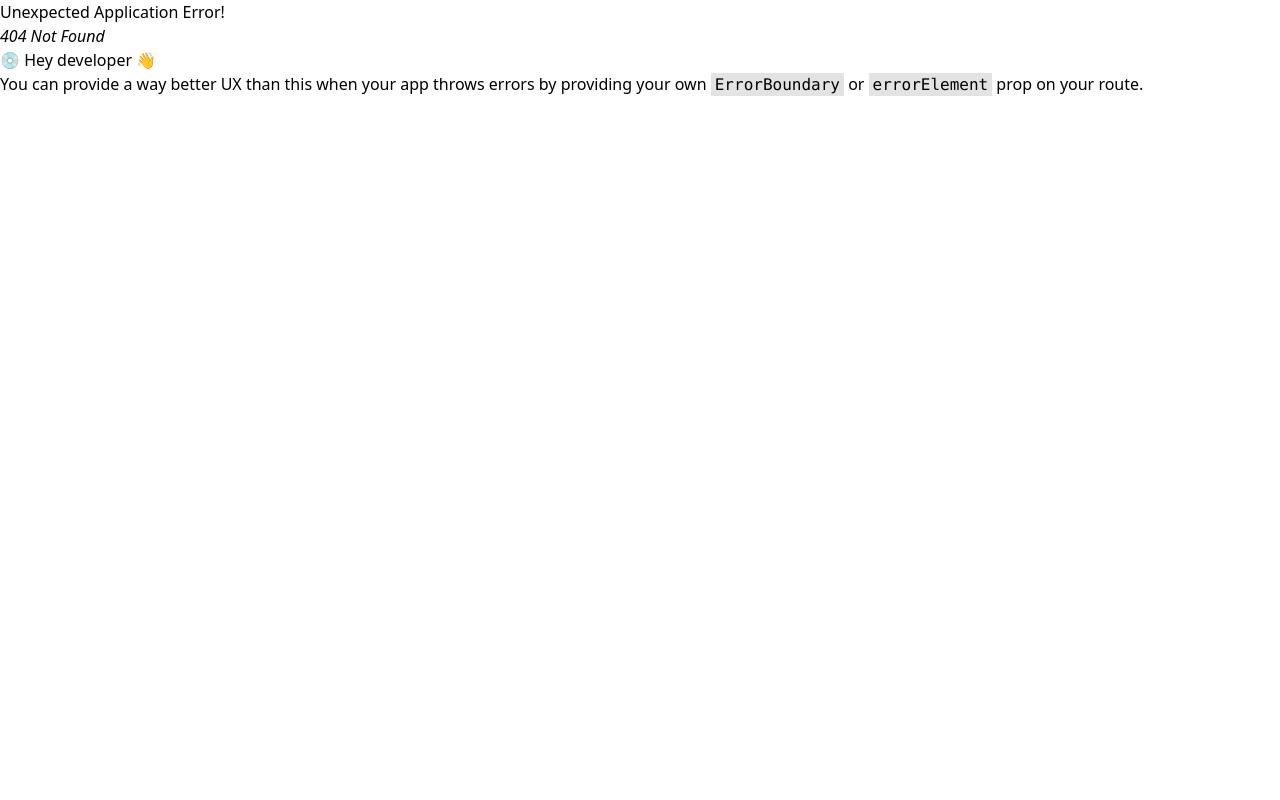
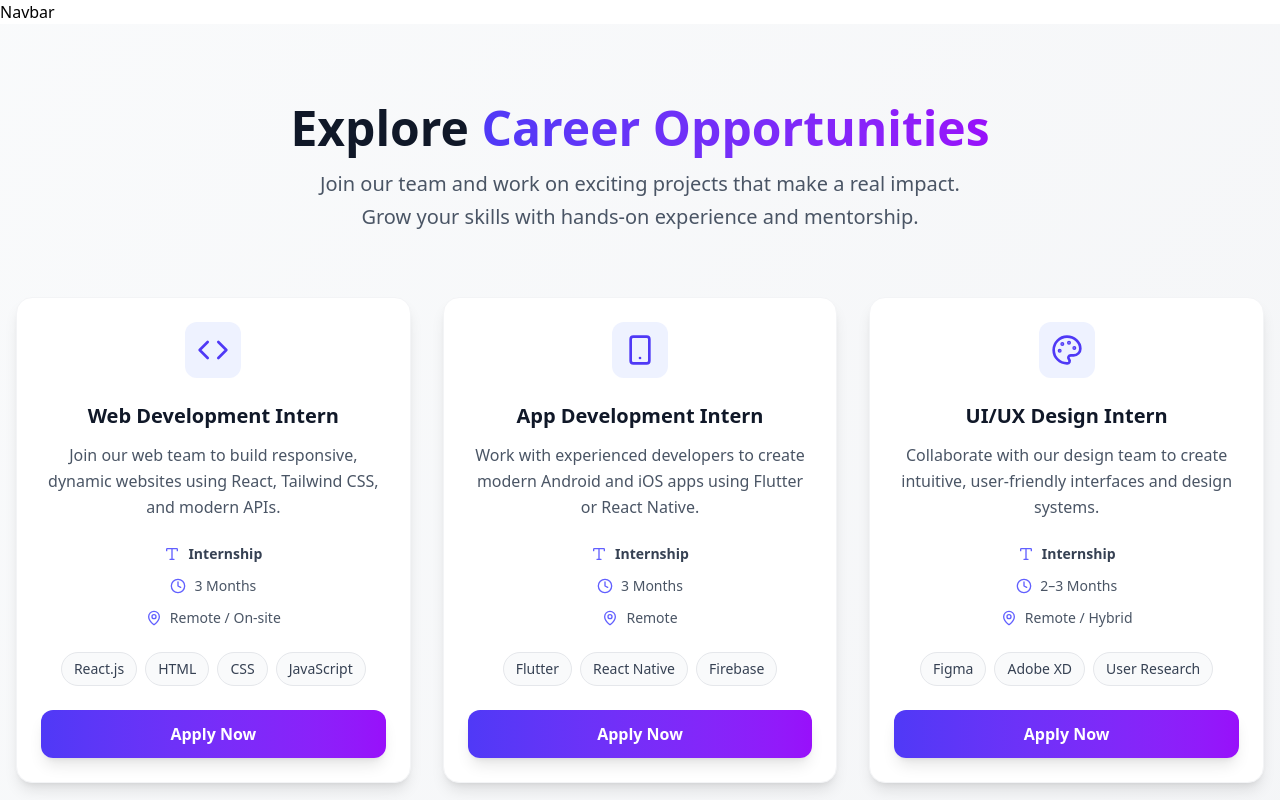
Before and after one commit to shakeeldev1/Codes-Thinker-Recurement, a React app: page /jobs in a window 1280 px wide. Before the commit this address had no page. Shown: the top 800 px of the page. Built offline with nearby package versions, Linux system fonts and the light colour scheme; the HTML template or start-up script is replaced by a standard one.

Commit message:
All Jobs

```diff
--- a/src/App.jsx
+++ b/src/App.jsx
@@ -3,8 +3,8 @@ import './App.css'
 import Navbar from './components/common/Navbar';
 import Footer from './components/common/Footer';
 import Home from './pages/Home';
-import Jobs from './pages/ChoosePath';
 import ChoosePath from './pages/ChoosePath';
+import Jobs from "./pages/Jobs"
 
 const MainComponent = () => {
   return (
@@ -20,7 +20,8 @@ const router = createBrowserRouter([
   {
     path: '/', element: <MainComponent />, children: [
       { path: '/', element: <Home /> },
-      {path: "/choose-path",element: <ChoosePath />}
+      {path: "/choose-path",element: <ChoosePath />},
+      {path: "/jobs", element: <Jobs/>}
     ]
   }
 ]);
--- /dev/null
+++ b/src/pages/Jobs.jsx
@@ -0,0 +1,169 @@
+import React from "react";
+import {
+    Briefcase,
+    Code,
+    Smartphone,
+    Palette,
+    Megaphone,
+    MapPin,
+    Clock,
+    Type
+} from "lucide-react";
+
+const Jobs = () => {
+    const jobs = [
+        {
+            icon: <Code className="w-8 h-8 text-indigo-600" />,
+            title: "Web Development Intern",
+            type: "Internship",
+            duration: "3 Months",
+            location: "Remote / On-site",
+            description: "Join our web team to build responsive, dynamic websites using React, Tailwind CSS, and modern APIs.",
+            skills: ["React.js", "HTML", "CSS", "JavaScript"],
+            applyLink: "#web-dev-apply",
+        },
+        {
+            icon: <Smartphone className="w-8 h-8 text-indigo-600" />,
+            title: "App Development Intern",
+            type: "Internship",
+            duration: "3 Months",
+            location: "Remote",
+            description: "Work with experienced developers to create modern Android and iOS apps using Flutter or React Native.",
+            skills: ["Flutter", "React Native", "Firebase"],
+            applyLink: "#app-dev-apply",
+        },
+        {
+            icon: <Palette className="w-8 h-8 text-indigo-600" />,
+            title: "UI/UX Design Intern",
+            type: "Internship",
+            duration: "2–3 Months",
+            location: "Remote / Hybrid",
+            description: "Collaborate with our design team to create intuitive, user-friendly interfaces and design systems.",
+            skills: ["Figma", "Adobe XD", "User Research"],
+            applyLink: "#design-apply",
+        },
+        {
+            icon: <Megaphone className="w-8 h-8 text-indigo-600" />,
+            title: "Digital Marketing Intern",
+            type: "Internship",
+            duration: "3 Months",
+            location: "Remote / On-site",
+            description: "Assist in SEO, social media marketing, and content campaigns to boost our brand reach and engagement.",
+            skills: ["SEO", "Social Media", "Content Writing"],
+            applyLink: "#marketing-apply",
+        },
+        {
+            icon: <Briefcase className="w-8 h-8 text-indigo-600" />,
+            title: "AI Research Assistant",
+            type: "Job",
+            duration: "Full-time",
+            location: "Bahawalpur Campus",
+            description: "Work on cutting-edge AI research projects involving machine learning, neural networks, and data analysis.",
+            skills: ["Python", "TensorFlow", "Scikit-learn"],
+            applyLink: "#ai-research-apply",
+        },
+    ];
+
+    const JobCard = ({ job }) => (
+        <div className="group bg-white rounded-2xl shadow-lg border border-gray-100 p-6 hover:shadow-2xl hover:-translate-y-2 transition-all duration-300 flex flex-col h-full">
+            {/* Icon Header */}
+            <div className="flex items-center justify-center mb-6">
+                <div className="p-3 bg-indigo-50 rounded-xl group-hover:bg-indigo-100 transition-colors duration-300">
+                    {job.icon}
+                </div>
+            </div>
+
+            {/* Content */}
+            <div className="flex-1">
+                {/* Title */}
+                <h3 className="text-xl font-bold text-gray-900 text-center mb-3">
+                    {job.title}
+                </h3>
+
+                {/* Description */}
+                <p className="text-gray-600 text-center mb-6 leading-relaxed">
+                    {job.description}
+                </p>
+
+                {/* Job Details */}
+                <div className="space-y-3 mb-6">
+                    <div className="flex items-center justify-center text-sm text-gray-600">
+                        <Type className="w-4 h-4 mr-2 text-indigo-500" />
+                        <span><strong className="text-gray-700">{job.type}</strong></span>
+                    </div>
+                    <div className="flex items-center justify-center text-sm text-gray-600">
+                        <Clock className="w-4 h-4 mr-2 text-indigo-500" />
+                        <span>{job.duration}</span>
+                    </div>
+                    <div className="flex items-center justify-center text-sm text-gray-600">
+                        <MapPin className="w-4 h-4 mr-2 text-indigo-500" />
+                        <span>{job.location}</span>
+                    </div>
+                </div>
+
+                {/* Skills */}
+                <div className="flex flex-wrap justify-center gap-2 mb-6">
+                    {job.skills.map((skill, index) => (
+                        <span
+                            key={index}
+                            className="px-3 py-1.5 bg-gray-50 text-gray-700 text-sm font-medium rounded-full border border-gray-200 hover:bg-indigo-50 hover:text-indigo-700 hover:border-indigo-200 transition-colors duration-200"
+                        >
+                            {skill}
+                        </span>
+                    ))}
+                </div>
+            </div>
+
+            {/* Apply Button */}
+            <a
+                href={job.applyLink}
+                className="mt-auto bg-gradient-to-r from-indigo-600 to-purple-600 text-white px-6 py-3 rounded-xl font-semibold text-center hover:from-indigo-700 hover:to-purple-700 transform hover:scale-105 transition-all duration-300 shadow-lg hover:shadow-xl"
+            >
+                Apply Now
+            </a>
+        </div>
+    );
+
+    return (
+        <section className="bg-gradient-to-br from-gray-50 to-gray-100 py-20 px-4 min-h-screen">
+            <div className="max-w-7xl mx-auto">
+                {/* Section Header */}
+                <div className="text-center mb-16">
+                    <h2 className="text-5xl font-bold text-gray-900 mb-4">
+                        Explore <span className="text-transparent bg-clip-text bg-gradient-to-r from-indigo-600 to-purple-600">Career Opportunities</span>
+                    </h2>
+                    <p className="text-xl text-gray-600 max-w-2xl mx-auto leading-relaxed">
+                        Join our team and work on exciting projects that make a real impact.
+                        Grow your skills with hands-on experience and mentorship.
+                    </p>
+                </div>
+
+                {/* Jobs Grid */}
+                <div className="grid grid-cols-1 md:grid-cols-2 xl:grid-cols-3 gap-8">
+                    {jobs.map((job, index) => (
+                        <JobCard
+                            key={`job-${index}-${job.title.replace(/\s+/g, '-').toLowerCase()}`}
+                            job={job}
+                        />
+                    ))}
+                </div>
+
+                {/* Footer CTA */}
+                <div className="text-center mt-16">
+                    <p className="text-gray-600 mb-6">
+                        Can't find what you're looking for?
+                    </p>
+                    <a
+                        href="#contact"
+                        className="inline-flex items-center px-8 py-3 border-2 border-indigo-600 text-indigo-600 font-semibold rounded-xl hover:bg-indigo-600 hover:text-white transition-all duration-300"
+                    >
+                        Contact Us
+                        <Briefcase className="w-4 h-4 ml-2" />
+                    </a>
+                </div>
+            </div>
+        </section>
+    );
+};
+
+export default Jobs;
```
